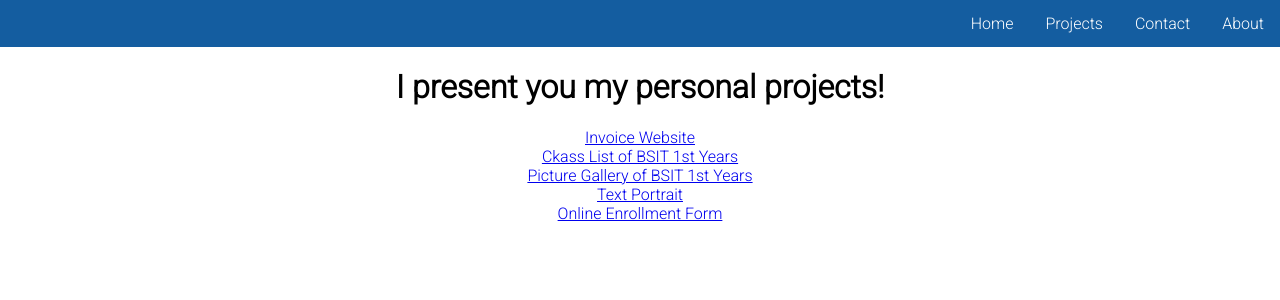
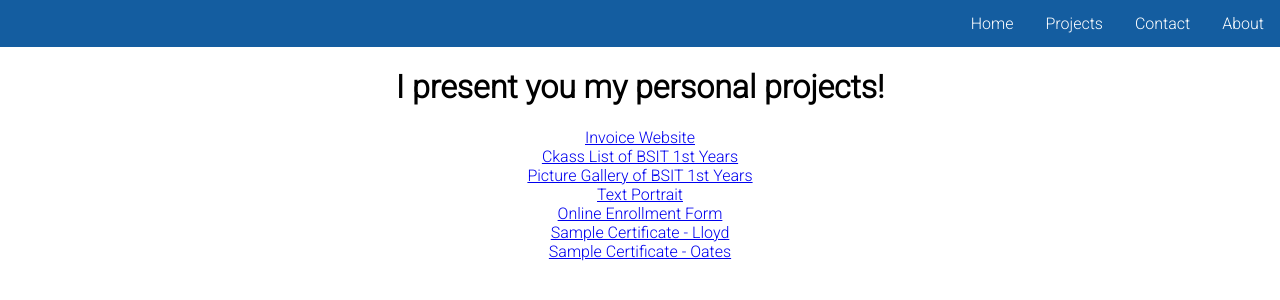
Before and after one commit to MACantara/MACantara.github.io, a plain HTML site: page projects.html in a window 1280 px wide. Drawn offline with Linux system fonts and the light colour scheme.

Commit message:
Add text to sample certificate project links

```diff
--- a/projects.html
+++ b/projects.html
@@ -31,10 +31,10 @@
                 <a href="projects/Online enrollment form/University-of-Perpetual-help-molino-campus-online-enrollment-form.html">Online Enrollment Form</a>
             </div>
             <div>
-                <a href="projects/sample-certificate-Lloyd/index.html"></a>
+                <a href="projects/sample-certificate-Lloyd/index.html">Sample Certificate - Lloyd</a>
             </div>
             <div>
-                <a href="projects/sample-certificate-oates/index.html"></a>
+                <a href="projects/sample-certificate-oates/index.html">Sample Certificate - Oates</a>
             </div>
         </body>
     </main>
```
